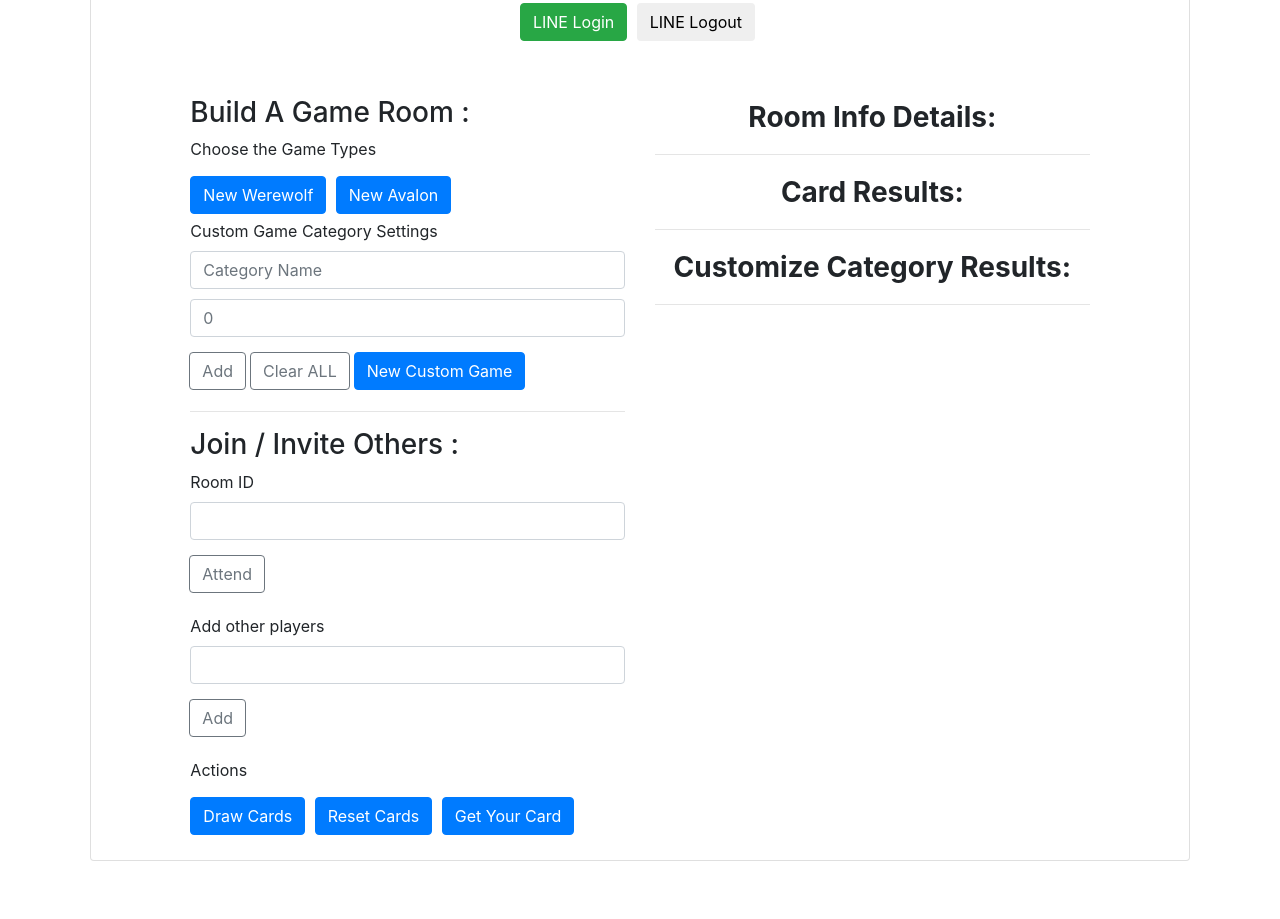
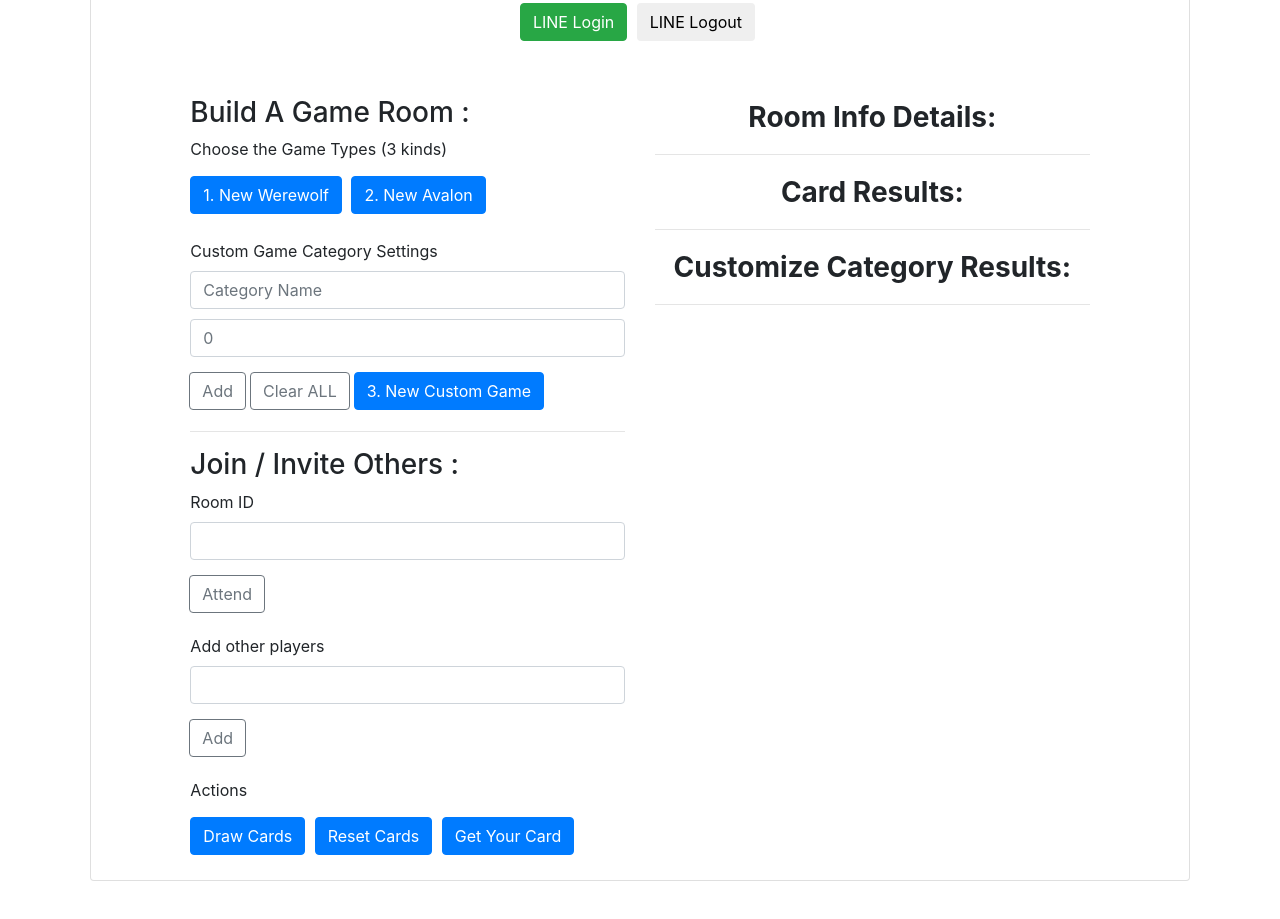
Before and after one commit to a3102a123/Line_card_game, a website: page public/index.html in a window 1280 px wide. Shown: the part 945-1864 px from the top of the page. Drawn offline with nearby package versions, Linux system fonts and the light colour scheme; no server answers.

Commit message:
Advance UX

```diff
--- a/public/index.html
+++ b/public/index.html
@@ -56,18 +56,18 @@
                                                 </div>
                                             </div> -->
 
-                                            <div class="typesTitle">Choose the Game Types</div>
-                                            <button type="button" id="NewRoom" class="btn btn-primary">New Werewolf</button>
-                                            <button type="button" id="NewRoom2" class="btn btn-primary">New Avalon</button>
+                                            <div class="typesTitle">Choose the Game Types (3 kinds)</div>
+                                            <button type="button" id="NewRoom" class="btn btn-primary">1. New Werewolf</button>
+                                            <button type="button" id="NewRoom2" class="btn btn-primary">2. New Avalon</button>
 
                                             <div class="form-group">
-                                                <label>Custom Game Category Settings</label>
+                                                <label class="customGame">Custom Game Category Settings</label>
                                                 <input id="CustomCategory" type="text" class="form-control" placeholder="Category Name">
                                                 <input id="customCategoryNum" type="number" class="form-control" placeholder="0">
                                                 <div class="input-group-append">
                                                     <button id="AddCategoryBtn" class="btn btn-outline-secondary" type="button">Add</button>
                                                     <button id="ClearCategoryBtn" class="btn btn-outline-secondary" type="button">Clear ALL</button>
-                                                    <button type="button" id="NewRoom3" class="btn btn-primary">New Custom Game</button>
+                                                    <button type="button" id="NewRoom3" class="btn btn-primary">3. New Custom Game</button>
                                                 </div>
                                             </div>
                                             <hr>
--- a/public/liff-starter.js
+++ b/public/liff-starter.js
@@ -278,6 +278,7 @@ function registerButtonHandlers() {
         var room = room_arr[user.room_id];
         temp = "Room ID : ";
         roomNum = temp.concat(roomNum);
+        roomNum = roomNum.concat("<br/>","Game Name :");
         roomNum = roomNum.concat(" ",room.game_name);
         cls_e = document.getElementById('UserRoomNum');
         cls_e.innerHTML = roomNum;
--- a/public/style.css
+++ b/public/style.css
@@ -82,6 +82,10 @@
     font-style: italic;
 }
 
+.customGame {
+    margin-top: 20px;
+}
+
 .form-control {
     margin-bottom: 10px;
 }
```
